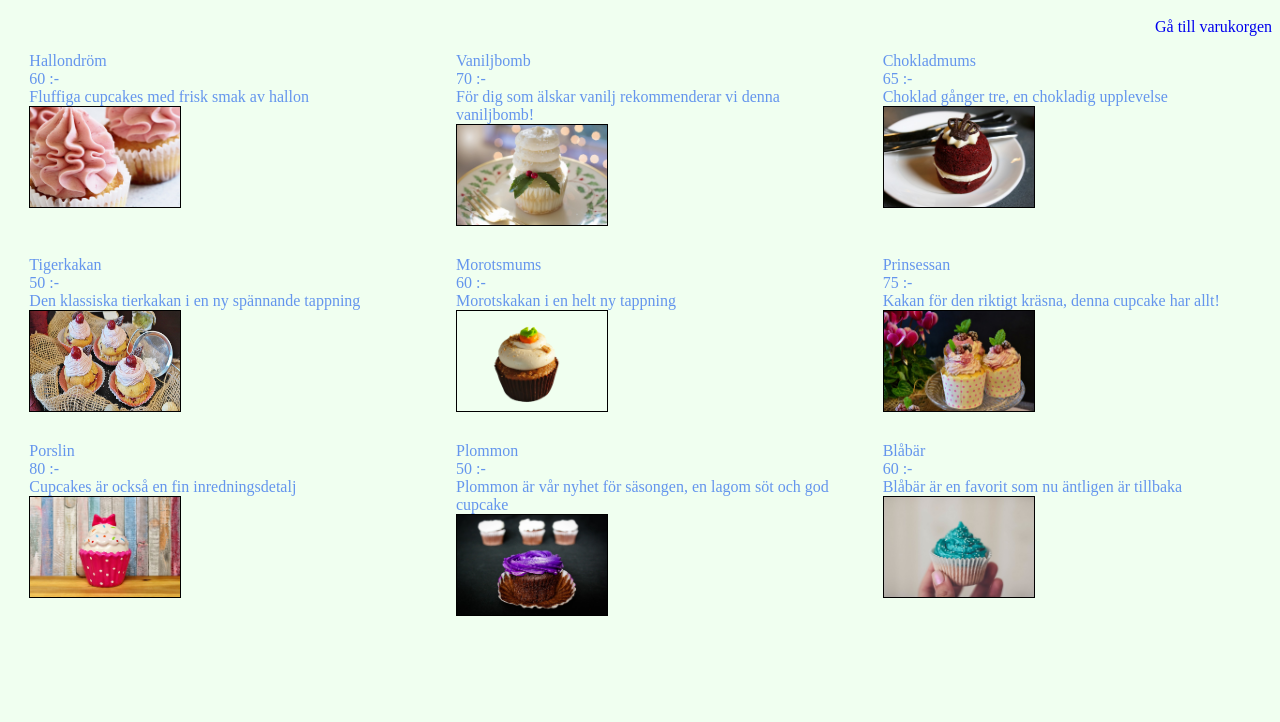
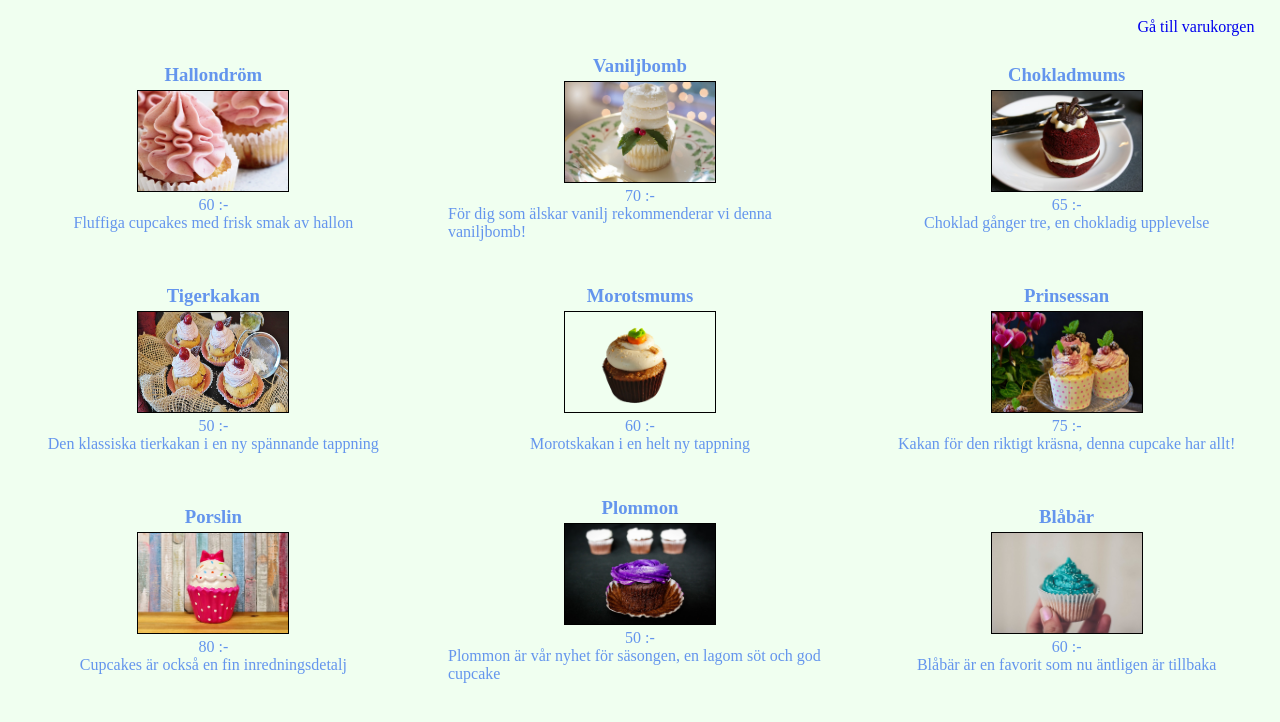
Before and after one commit to hbergendorff/mandatory-web-shop, a plain HTML site: page view/index.html in a window 1280 px wide. Shown: the part 60-782 px from the top of the page. Drawn offline with Linux system fonts and the light colour scheme.

Commit message:
added some styling and pattern

```diff
--- a/script/checkout.js
+++ b/script/checkout.js
@@ -1,3 +1,4 @@
+let emailPatter = /^([a-zA-Z0-9_\.\-])+\@(([a-zA-Z0-9\-])+\.)+([a-zA-Z0-9]{2,4})+$/;
 let btn = document.getElementById("send");
 btn.addEventListener('click',function (e) {
     e.preventDefault();
@@ -13,6 +14,10 @@ btn.addEventListener('click',function (e) {
 
     if(document.getElementById("eMail").value === ""){
         alertMessage += "Fyll i din Epost \n";
+    }
+
+    if(!emailPatter.test(eMail.value)){
+        alertMessage += "Kontrollera att din Epost är korrekt \n";
     }
 
     if(document.getElementById("address").value === ""){
--- a/script/index.js
+++ b/script/index.js
@@ -70,8 +70,6 @@ let cakeNine = {
 let newArray = [cakeOne, cakeTwo, cakeThree, cakeFour, cakeFive, cakeSix, cakeSeven, cakeEight, cakeNine];
 
 for(let i in newArray){
-    document.getElementById("productO").innerHTML += `<div>${newArray[i].name} <br>
-                                                    ${newArray[i].price} :-<br>
-                                                    ${newArray[i].desc} <br>
-                                                    <img src=' ${newArray[i].img}'/> </div>`;
+    document.getElementById("productO").innerHTML += `<div><h3>${newArray[i].name}</h3><img src=' ${newArray[i].img}'/><p>${newArray[i].price} :-</p>${newArray[i].desc}</div>`;
+
 }
--- a/view/index.css
+++ b/view/index.css
@@ -1,6 +1,13 @@
 body{
     background: honeydew;
     color: cornflowerblue;
+    width: 100%;
+    margin: 0;
+}
+
+header{
+    display: flex;
+    flex-direction: column;
 }
 
 h1{
@@ -9,16 +16,23 @@ h1{
     padding-bottom: 10px;
 }
 
-p{
+a{
+    text-decoration: none;
     text-align: right;
+    margin-right: 2%;
 }
 
-a{
-    text-decoration: none;
+a:hover{
+    font-size: large;
+}
+
+p{
+    margin-top: 1%;
+    margin-bottom: 0;
 }
 
 #productO{
-    width: 100vw;
+    width: 100%;
     display: flex;
     flex-direction: row;
     justify-content: space-around;
@@ -28,6 +42,14 @@ a{
 div{
     width: 30%;
     margin-bottom: 2%;
+    display: flex;
+    flex-direction: column;
+    justify-content: center;
+    align-items: center;
+}
+
+h3{
+    margin-bottom: 1%;
 }
 
 img{
--- a/view/index.html
+++ b/view/index.html
@@ -8,7 +8,7 @@
 <body>
 <header>
         <h1>Välkommen till Cupcakes online!</h1>
-        <a href="checkout.html"><p>Gå till varukorgen</p></a>
+        <a href="checkout.html">Gå till varukorgen</a>
 
 </header>
 <script type="text/javascript" src="../script/index.js"></script>
```
